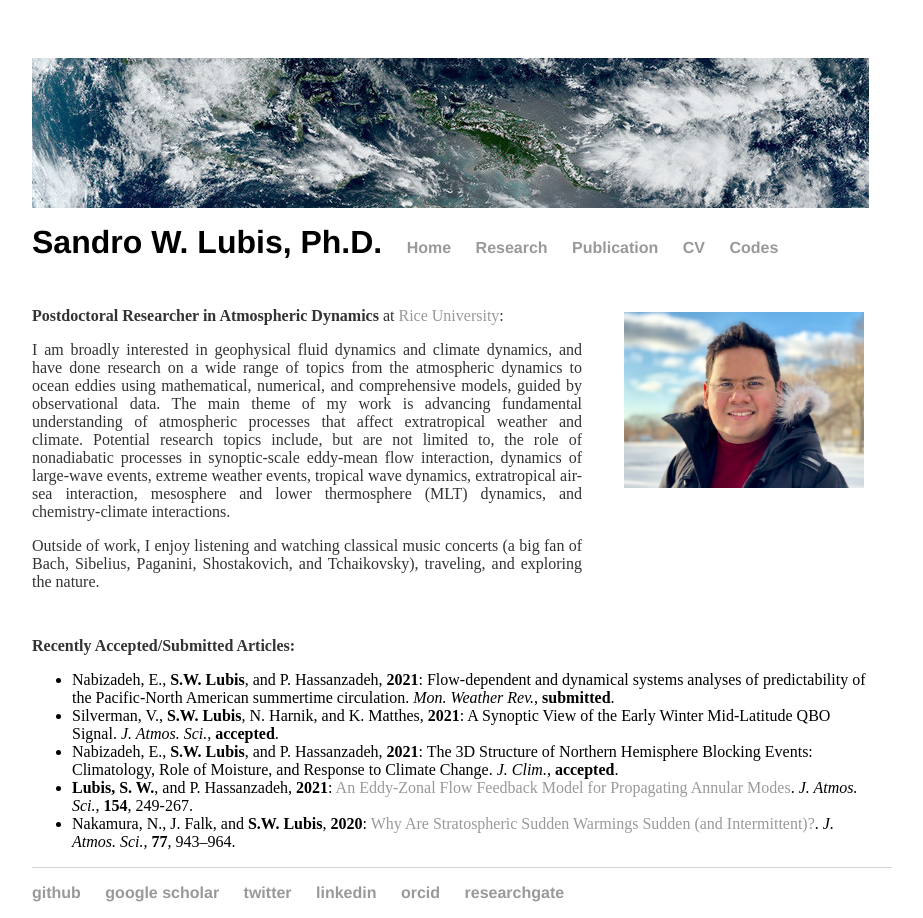
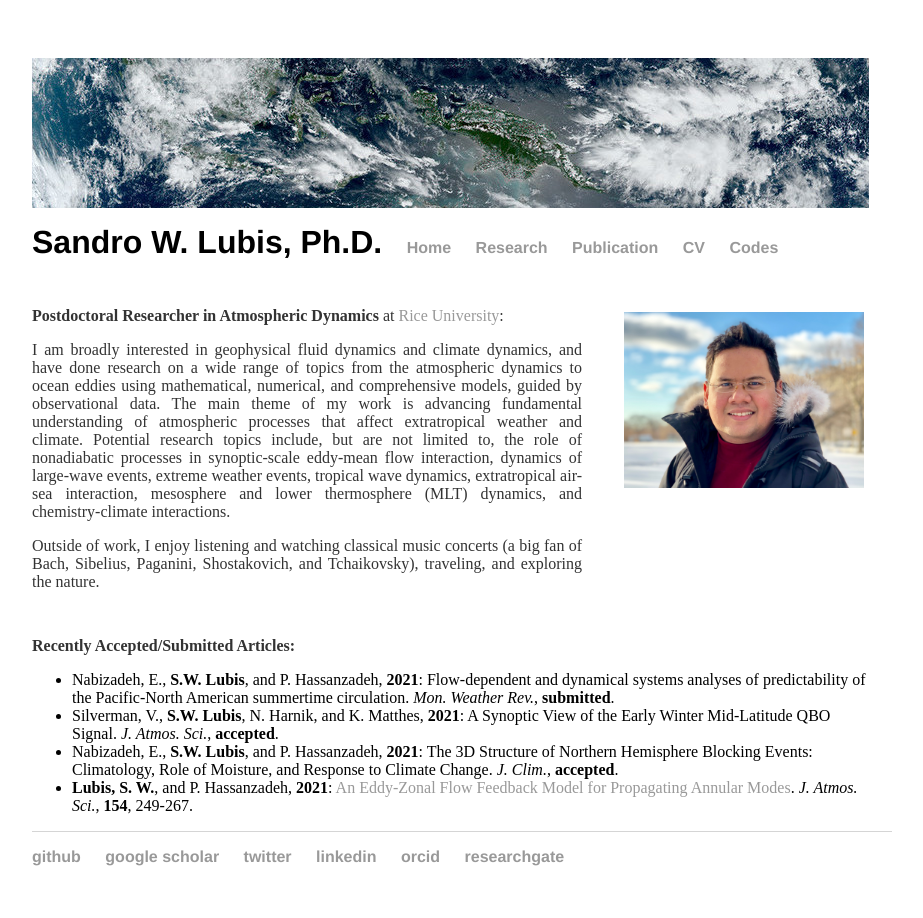
Before and after one commit to sandrolubis/sandrolubis.github.io, a Jekyll site: the page built from index.html, in a window 1280 px wide. Shown: the whole page, without its empty margins (276-1199 px from the left). Built offline with Jekyll 4.4.1, drawn with Linux system fonts in a browser that asks for light colours.

Commit message:
Update index.html

```diff
--- a/index.html
+++ b/index.html
@@ -53,7 +53,6 @@ div.relative {
 			<li>Silverman, V., <b>S.W. Lubis</b>, N. Harnik, and K. Matthes, <b>2021</b>: A Synoptic View of the Early Winter Mid-Latitude QBO Signal. <i>J. Atmos. Sci.</i>, <b>accepted</b>.</li>
 			<li>Nabizadeh, E., <b>S.W. Lubis</b>, and P. Hassanzadeh, <b>2021</b>: The 3D Structure of Northern Hemisphere Blocking Events: Climatology, Role of Moisture, and Response to Climate Change. <i>J. Clim.</i>, <b>accepted</b>.</li>
 			<li><b>Lubis, S. W.</b>, and P. Hassanzadeh, <b>2021</b>: <a href="https://doi.org/10.1175/JAS-D-20-0214.1">An Eddy-Zonal Flow Feedback Model for Propagating Annular Modes</a>. <i>J. Atmos. Sci.</i>, <b>154</b>, 249-267.</li>
-			<li>Nakamura, N., J. Falk, and <b>S.W. Lubis</b>, <b>2020</b>: <a href="https://doi.org/10.1175/JAS-D-19-0249.1">Why Are Stratospheric Sudden Warmings Sudden (and Intermittent)?</a>. <i>J. Atmos. Sci.</i>, <b>77</b>, 943–964.</li>
 		</ul>
 
 </div>
```
